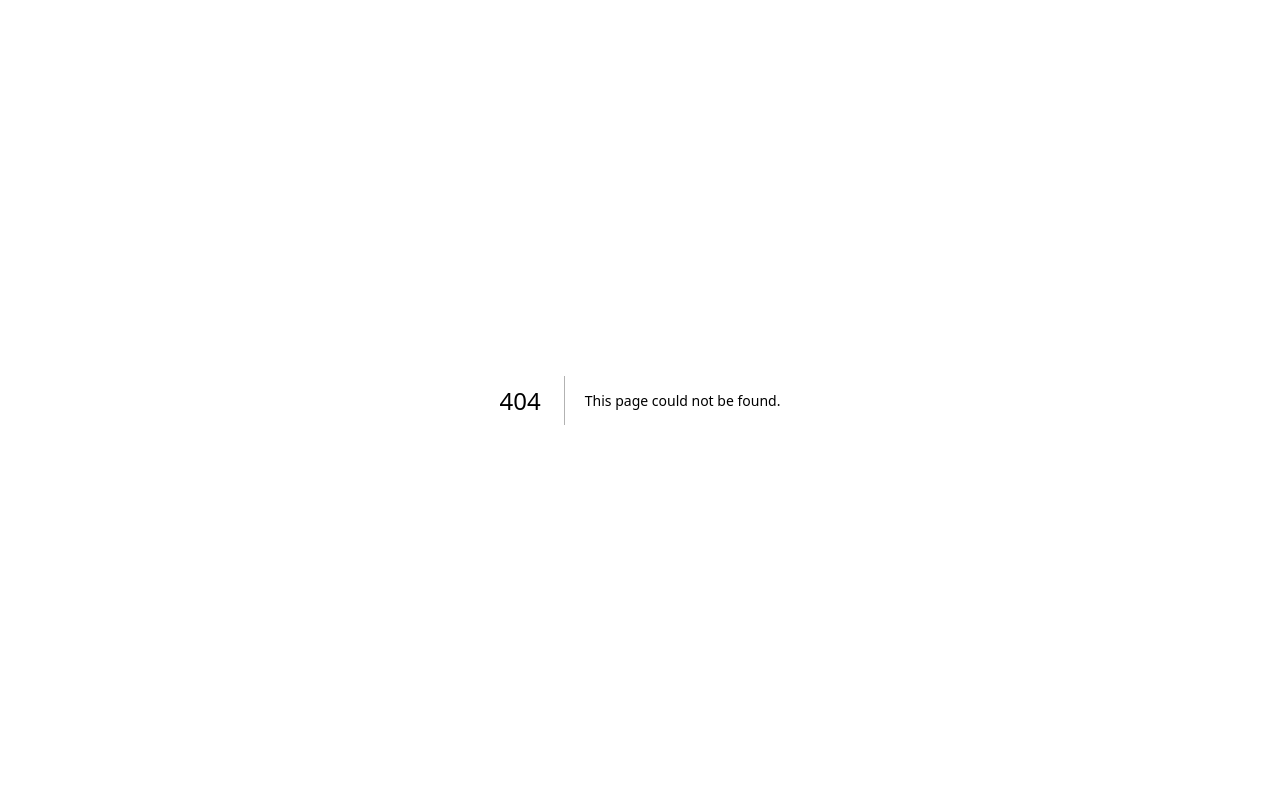
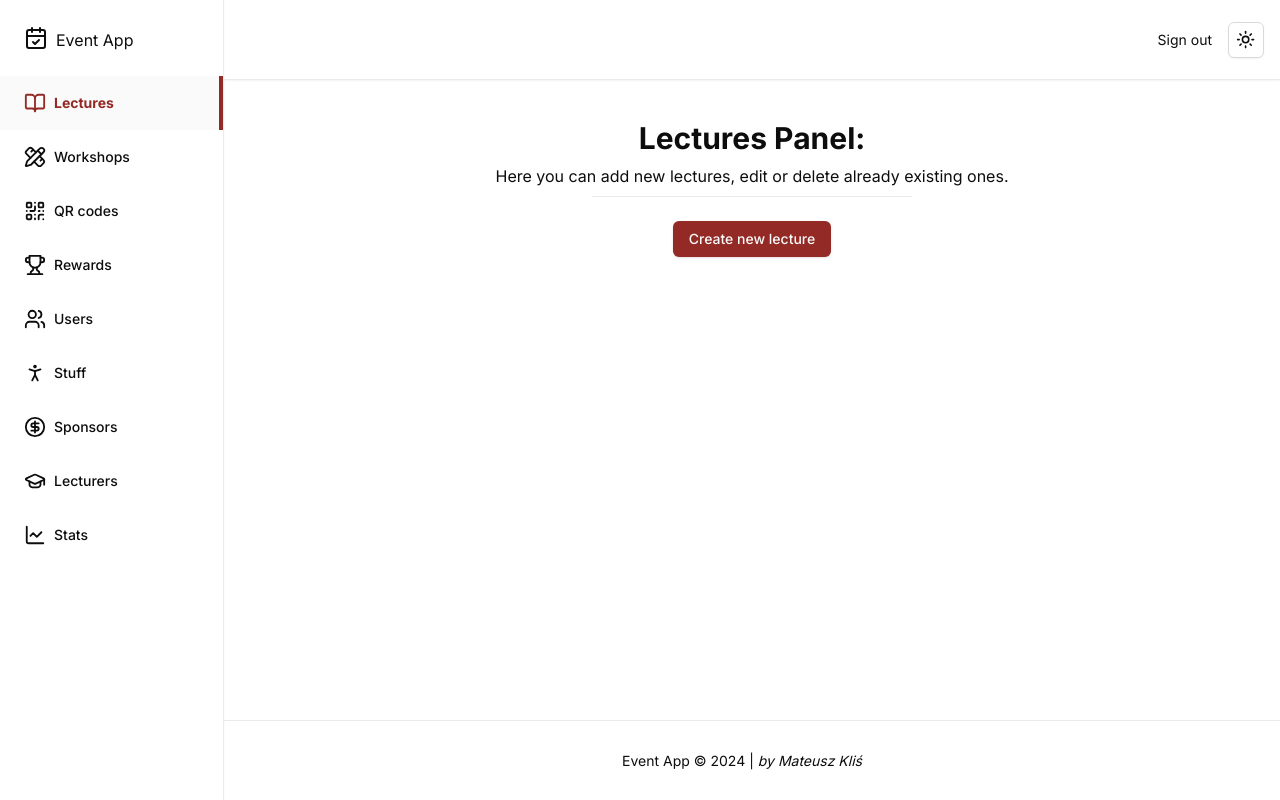
Before and after one commit to klisiubb/event-app, a Next.js app: page /admin/lecture in a window 1280 px wide. Before the commit this address had no page. Built offline with nearby package versions, Linux system fonts and the light colour scheme.

Commit message:
Lecture main page setup

```diff
--- /dev/null
+++ b/app/admin/lecture/page.tsx
@@ -0,0 +1,32 @@
+"use client";
+import { CreateLecture } from "@/actions/admin/lecture/create";
+import CreateDialog from "@/components/admin/create-dialog";
+import { Separator } from "@/components/ui/separator";
+import { TopicFormSchema } from "@/schemas/admin/topic";
+import React from "react";
+
+const Page = () => {
+  return (
+    <div className="p-6 md:p-10 flex flex-col items-center">
+      <h1 className="text-xl md:text-3xl font-bold">Lectures Panel:</h1>
+      <p className="mt-2 text-center">
+        Here you can add new lectures, edit or delete already existing ones.
+      </p>
+      <Separator className="max-w-80 my-2" />
+      <CreateDialog
+        buttonText="Create new lecture"
+        titleText="Add new lecture"
+        underTitleText="Setup lecture topic. You'll fill the rest later."
+        formSchema={TopicFormSchema}
+        fieldName="topic"
+        route="lecture"
+        createAction={CreateLecture}
+        labelText="Lecture name:"
+        descriptionText="You can change it later."
+        placeholderText="e.g. 'React for beginners'"
+      />
+    </div>
+  );
+};
+
+export default Page;
```
